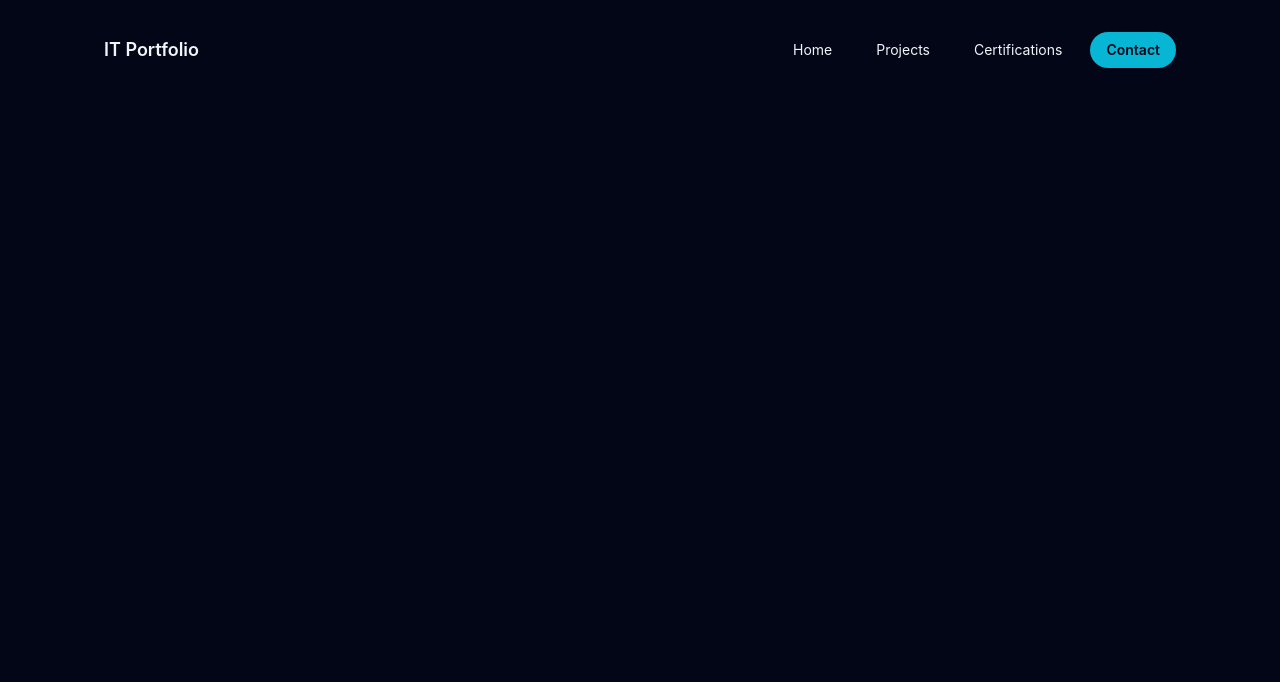
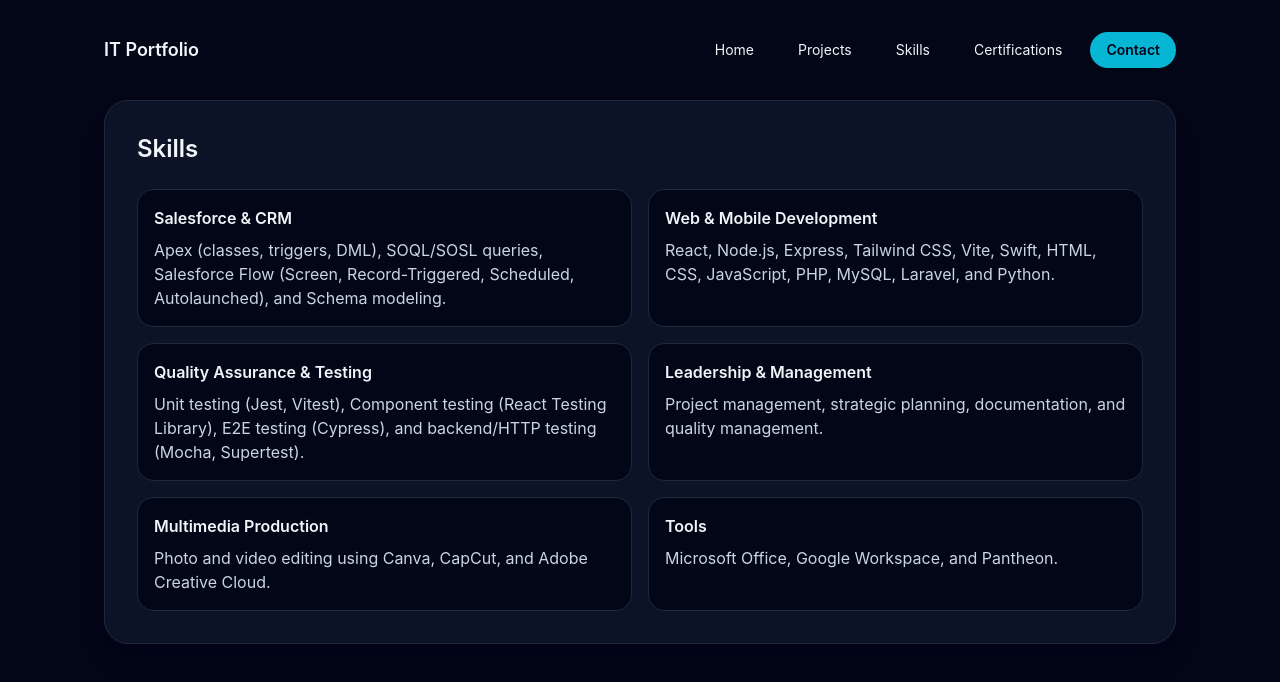
Before and after one commit to vncvrmd/portfolio, a React (Vite) app in the folder client/: page /skills in a window 1280 px wide. Shown: the top 682 px of the page. Built offline with nearby package versions, Linux system fonts and the light colour scheme; no server answers.

Commit message:
Add Skills page with categorized skill list

```diff
--- a/client/src/App.tsx
+++ b/client/src/App.tsx
@@ -4,6 +4,7 @@
 import ProjectsPage from './pages/Projects'
 import ContactPage from './pages/Contact'
 import Certifications from './pages/Certifications'
+import Skills from './pages/Skills'
 import ProjectDetail from './pages/ProjectDetail'
 import { apiUrl } from './api'
 
@@ -73,6 +74,7 @@
           <nav className="flex gap-3">
             <Link to="/" className="rounded-full px-4 py-2 text-sm hover:text-cyan-300">Home</Link>
             <Link to="/projects" className="rounded-full px-4 py-2 text-sm hover:text-cyan-300">Projects</Link>
+            <Link to="/skills" className="rounded-full px-4 py-2 text-sm hover:text-cyan-300">Skills</Link>
             <Link to="/certifications" className="rounded-full px-4 py-2 text-sm hover:text-cyan-300">Certifications</Link>
             <Link to="/contact" className="rounded-full bg-cyan-500 px-4 py-2 text-sm font-semibold text-slate-950">Contact</Link>
           </nav>
@@ -83,6 +85,7 @@
         <Routes>
           <Route path="/" element={<Home />} />
           <Route path="/projects" element={<ProjectsPage />} />
+          <Route path="/skills" element={<Skills />} />
           <Route path="/certifications" element={<Certifications />} />
           <Route path="/contact" element={<ContactPage />} />
           <Route path="/projects/:id" element={<ProjectDetail />} />
--- /dev/null
+++ b/client/src/pages/Skills.tsx
@@ -0,0 +1,51 @@
+import React from 'react'
+
+interface SkillGroup {
+  category: string
+  items: string
+}
+
+const skillGroups: SkillGroup[] = [
+  {
+    category: 'Salesforce & CRM',
+    items:
+      'Apex (classes, triggers, DML), SOQL/SOSL queries, Salesforce Flow (Screen, Record-Triggered, Scheduled, Autolaunched), and Schema modeling.'
+  },
+  {
+    category: 'Web & Mobile Development',
+    items: 'React, Node.js, Express, Tailwind CSS, Vite, Swift, HTML, CSS, JavaScript, PHP, MySQL, Laravel, and Python.'
+  },
+  {
+    category: 'Quality Assurance & Testing',
+    items:
+      'Unit testing (Jest, Vitest), Component testing (React Testing Library), E2E testing (Cypress), and backend/HTTP testing (Mocha, Supertest).'
+  },
+  {
+    category: 'Leadership & Management',
+    items: 'Project management, strategic planning, documentation, and quality management.'
+  },
+  {
+    category: 'Multimedia Production',
+    items: 'Photo and video editing using Canva, CapCut, and Adobe Creative Cloud.'
+  },
+  {
+    category: 'Tools',
+    items: 'Microsoft Office, Google Workspace, and Pantheon.'
+  }
+]
+
+export default function Skills() {
+  return (
+    <section className="rounded-3xl border border-slate-800 bg-slate-900/80 p-8 shadow-xl shadow-slate-950/20">
+      <h2 className="text-2xl font-semibold text-slate-100">Skills</h2>
+      <div className="mt-6 grid gap-4 sm:grid-cols-2">
+        {skillGroups.map(group => (
+          <article key={group.category} className="rounded-2xl border border-slate-800 bg-slate-950/90 p-4">
+            <h3 className="font-semibold text-slate-100">{group.category}</h3>
+            <p className="mt-2 text-slate-300">{group.items}</p>
+          </article>
+        ))}
+      </div>
+    </section>
+  )
+}
```
